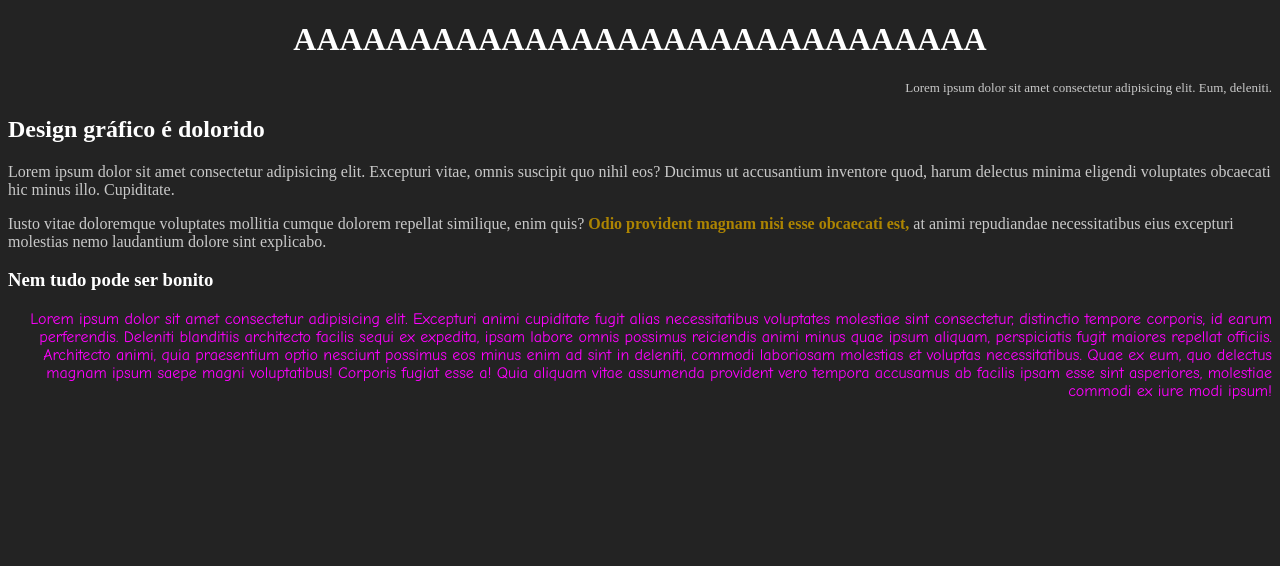
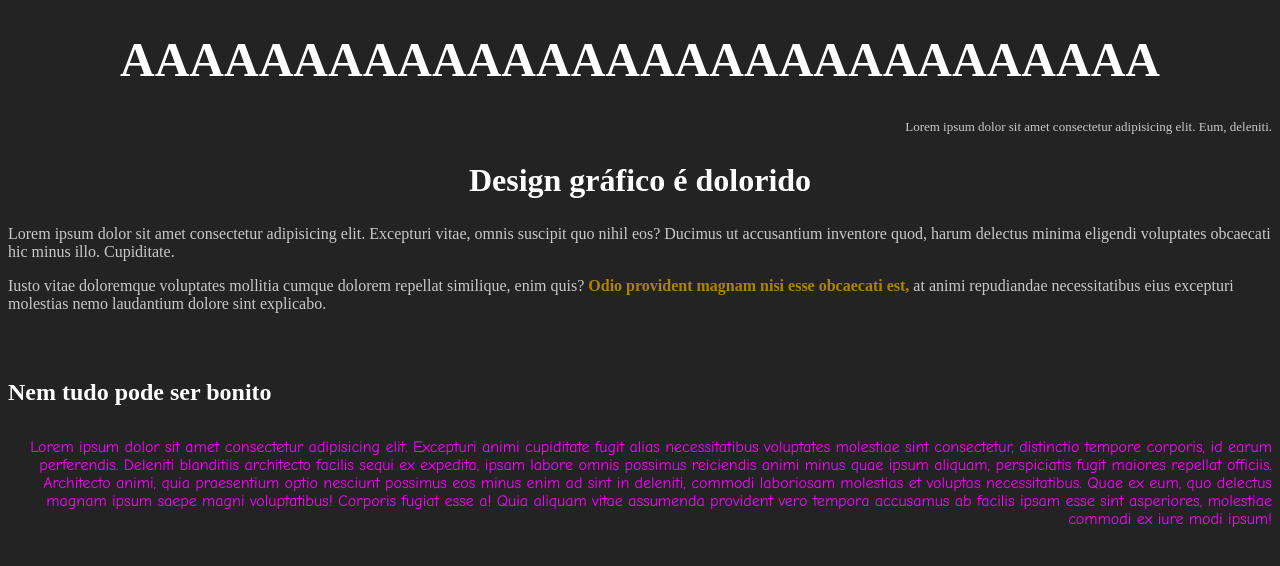
Before and after one commit to SebastianDevus/Teste_CSS, a plain HTML site: page index.html in a window 1280 px wide. Drawn offline with Linux system fonts and the light colour scheme.

Commit message:
tamanho dos titulos

```diff
--- a/index.html
+++ b/index.html
@@ -21,7 +21,8 @@
             magnam nisi esse obcaecati est,</strong> at animi repudiandae necessitatibus eius excepturi molestias nemo
         laudantium dolore sint explicabo.</p>
 
-    <h3>Nem tudo pode ser bonito</h3>
+    <br>
+    <h4>Nem tudo pode ser bonito</h4>
     <p class="paragrafo-do-SANES">Lorem ipsum dolor sit amet consectetur adipisicing elit. Excepturi animi cupiditate
         fugit alias necessitatibus voluptates molestiae sint consectetur, distinctio tempore corporis, id earum
         perferendis. Deleniti blanditiis architecto facilis sequi ex expedita, ipsam labore omnis possimus reiciendis
--- a/style.css
+++ b/style.css
@@ -1,18 +1,32 @@
+:root {
+    --corDeFundo: #232323;
+    --corDeTitulos: #ffffff;
+    --corDeTextoNormal: #c9c9c9;
+}
+
 h1 {
-    color: #ffffff;
-    font-family: 'Times New Roman', Times, serif;
+    color: var(--corDeTitulos);
     font-weight: bolder;
     text-align: center;
+    font-size: 3em;
 }
 
-h2, h3, h4, h5, h6 {
-    color: #ffffff;;
-    font-family: 'Times New Roman', Times, serif;
+h2, h3 {
+    color: var(--corDeTitulos);
     font-weight: bold;
+    text-align: center;
+    font-size: 2em;
+}
+
+h4, h5, h6 {
+    color: var(--corDeTitulos);
+    font-weight: bold;
+    font-size: 1.5em;
 }
 
 body {
-    background-color: #232323 ;
+    font-family: 'Times New Roman', Times, serif;
+    background-color: var(--corDeFundo);
     color: #c9c9c9;
 }
 
@@ -28,6 +42,6 @@ strong {
 
 .paragrafo-do-SANES {
     color: magenta;
-    font-family: Comic Sans MS;
+    font-family: 'Comic Sans MS', sans-serif;
     text-align: right;
 }
```
